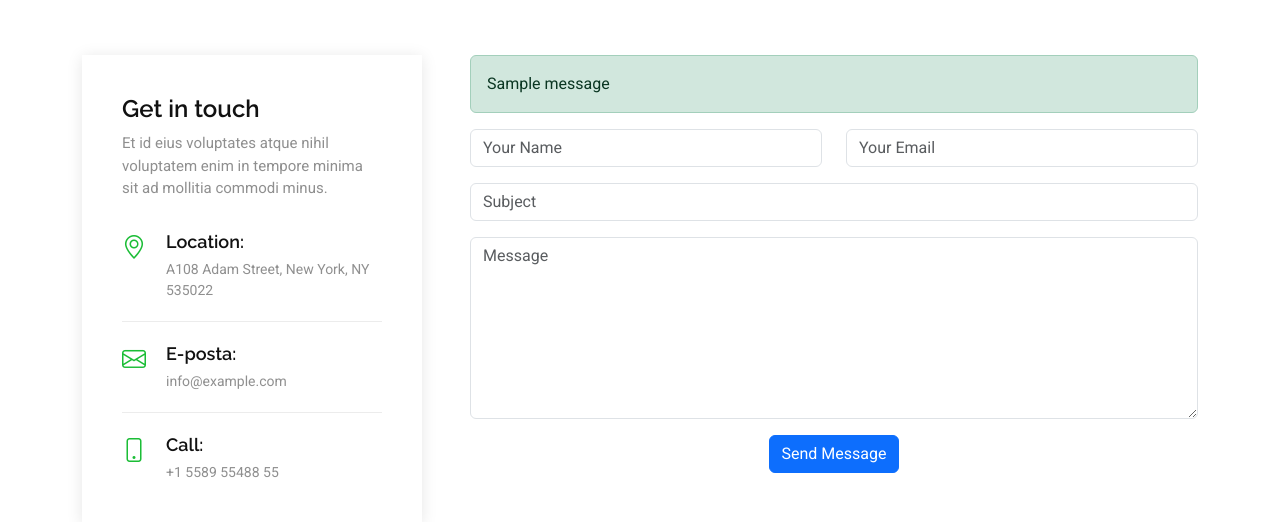
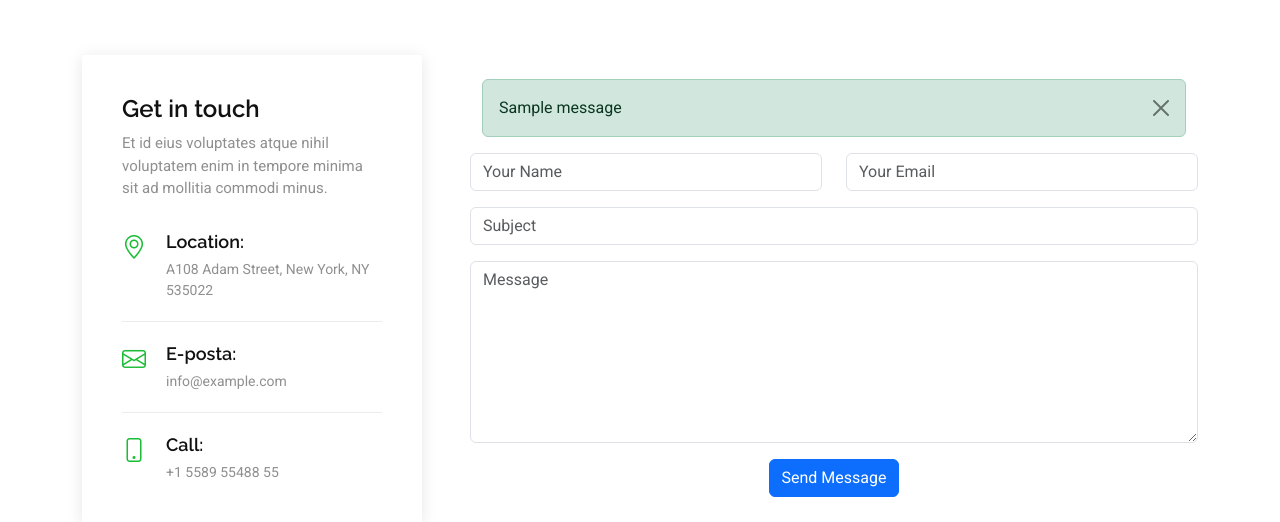
Before and after one commit to Erdemozer01/novusliva, a Django app: page /contact/ in a window 1280 px wide; the page is wider, and only the part inside the window is pictured. Shown: the part 556-1078 px from the top of that part. Run offline with Django 5.2, Linux system fonts and the light colour scheme; tables that the repository leaves empty hold one stand-in row (values such as "Sample post"); one stand-in notice (Sample message) is shown; some libraries are stand-ins or nearby versions.

Commit message:
güncellendi

```diff
--- a/templates/contact.html
+++ b/templates/contact.html
@@ -23,7 +23,9 @@
     <section id="contact" class="contact section">
 
         <div class="mb-5">
-      <iframe style="width: 100%; height: 400px;" src="https://www.google.com/maps/embed?pb=!1m14!1m8!1m3!1d12097.433213460943!2d-74.0062269!3d40.7101282!3m2!1i1024!2i768!4f13.1!3m3!1m2!1s0x0%3A0xb89d1fe6bc499443!2sDowntown+Conference+Center!5e0!3m2!1smk!2sbg!4v1539943755621" frameborder="0" allowfullscreen=""></iframe>
+            <iframe style="width: 100%; height: 400px;"
+                    src="https://www.google.com/maps/embed?pb=!1m14!1m8!1m3!1d12097.433213460943!2d-74.0062269!3d40.7101282!3m2!1i1024!2i768!4f13.1!3m3!1m2!1s0x0%3A0xb89d1fe6bc499443!2sDowntown+Conference+Center!5e0!3m2!1smk!2sbg!4v1539943755621"
+                    frameborder="0" allowfullscreen=""></iframe>
         </div>
 
         <div class="container" data-aos="fade">
@@ -33,7 +35,8 @@
                 <div class="col-lg-4">
                     <div class="info">
                         <h3>{% trans "Get in touch" %}</h3>
-            <p>{% blocktrans %}Et id eius voluptates atque nihil voluptatem enim in tempore minima sit ad mollitia commodi minus.{% endblocktrans %}</p>
+                        <p>{% blocktrans %}Et id eius voluptates atque nihil voluptatem enim in tempore minima sit ad
+                            mollitia commodi minus.{% endblocktrans %}</p>
 
                         <div class="info-item d-flex">
                             <i class="bi bi-geo-alt flex-shrink-0"></i>
@@ -65,11 +68,15 @@
                 <div class="col-lg-8">
 
                     {% if messages %}
+                        <div class="container mt-4">
                             {% for message in messages %}
-              <div class="alert alert-success" role="alert">
+                                <div class="alert alert-{{ message.tags }} alert-dismissible fade show" role="alert">
                                     {{ message }}
+                                    <button type="button" class="btn-close" data-bs-dismiss="alert"
+                                            aria-label="Close"></button>
                                 </div>
                             {% endfor %}
+                        </div>
                     {% endif %}
 
                     <form action="{% url 'contact' %}" method="post" role="form">
@@ -93,7 +100,9 @@
                             {{ form.message.errors }}
                         </div>
 
-            <div class="text-center mt-3"><button type="submit" class="btn btn-primary">{% trans "Send Message" %}</button></div>
+                        <div class="text-center mt-3">
+                            <button type="submit" class="btn btn-primary">{% trans "Send Message" %}</button>
+                        </div>
                     </form>
 
                 </div>
```
Also changed, not shown: templates/portfolio-details.html (+7 -4 lines). Lines whose indentation alone changed are shown as unchanged.
